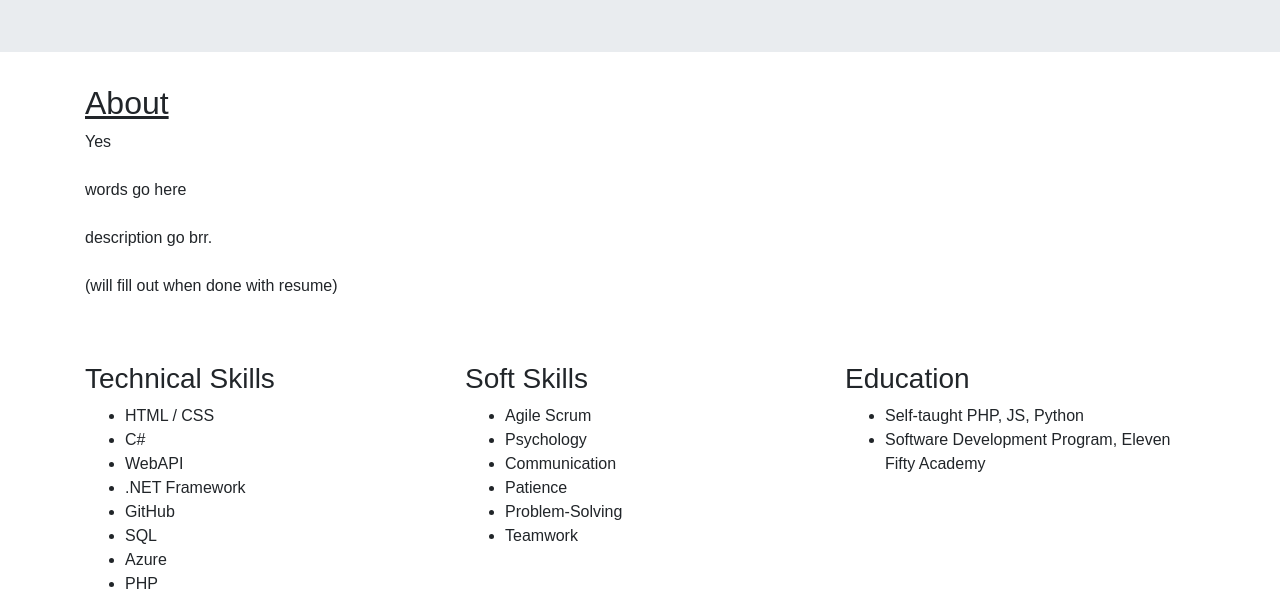
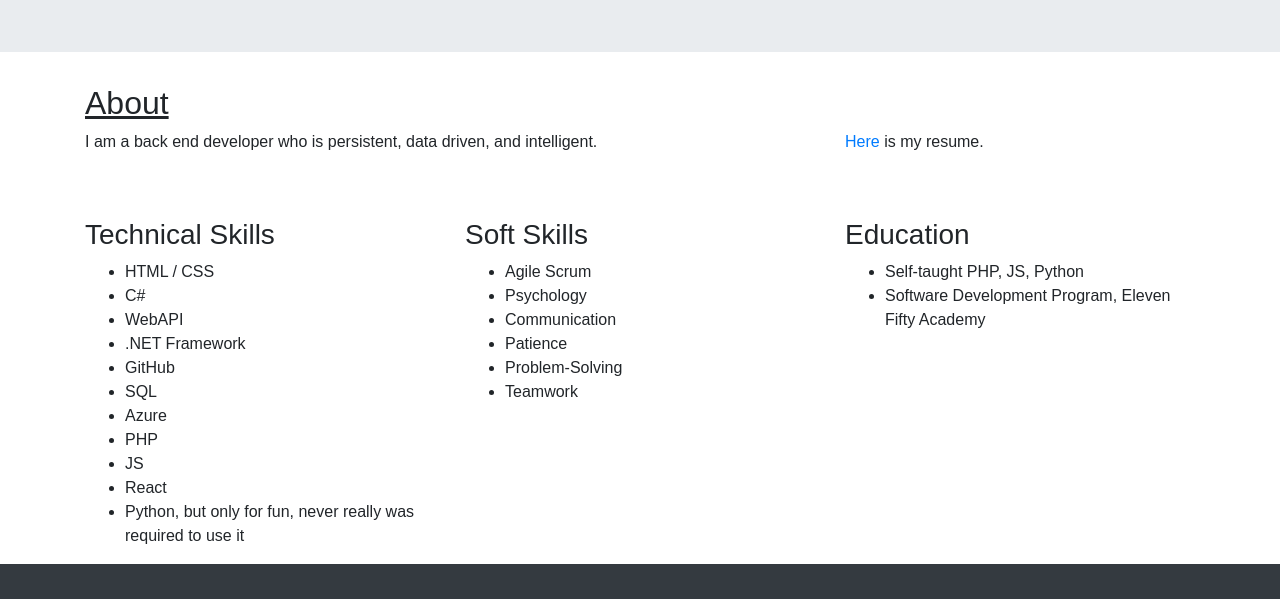
Before and after one commit to dkallman13/Portfolio, a plain HTML site: page index.html in a window 1280 px wide. Shown: the part 193-792 px from the top of the page. Drawn offline with nearby package versions, Linux system fonts and the light colour scheme.

Commit message:
added resume

```diff
--- a/index.html
+++ b/index.html
@@ -61,19 +61,11 @@
             <div class="row">
                 <div class="col-xs-12 col-sm-12 col-md-8">
                     <p id="about-text">
-                        Yes
-                        <br>
-                        <br>
-                        words go here
-                        <br>
-                        <br>
-                        description go brr.
-                        <br>
-                        <br>
-                        (will fill out when done with resume)
+                        I am a back end developer who is persistent, data driven, and intelligent.
                     </p>
                 </div>
                 <div class="col-xs-12 col-sm-12 col-md-4">
+                    <a href="./Dan Kallman Resume.docx">Here</a>  is my resume.
                 </div>
             </div>
         </div>
@@ -92,6 +84,7 @@
                         <li>Azure</li>
                         <li>PHP</li>
                         <li>JS</li>
+                        <li>React</li>
                         <li>Python, but only for fun, never really was required to use it</li>
                     </ul>
                 </div>
@@ -124,6 +117,9 @@
                 <div class="col">
                     <h2 class="section-title"><u>Projects</u></h2>
                 </div>
+            </div>
+            <div class="row">
+
             </div>
             <div class="row">
                 <div class="col-sm-4">
```
Also changed, not shown: 1 other file.
